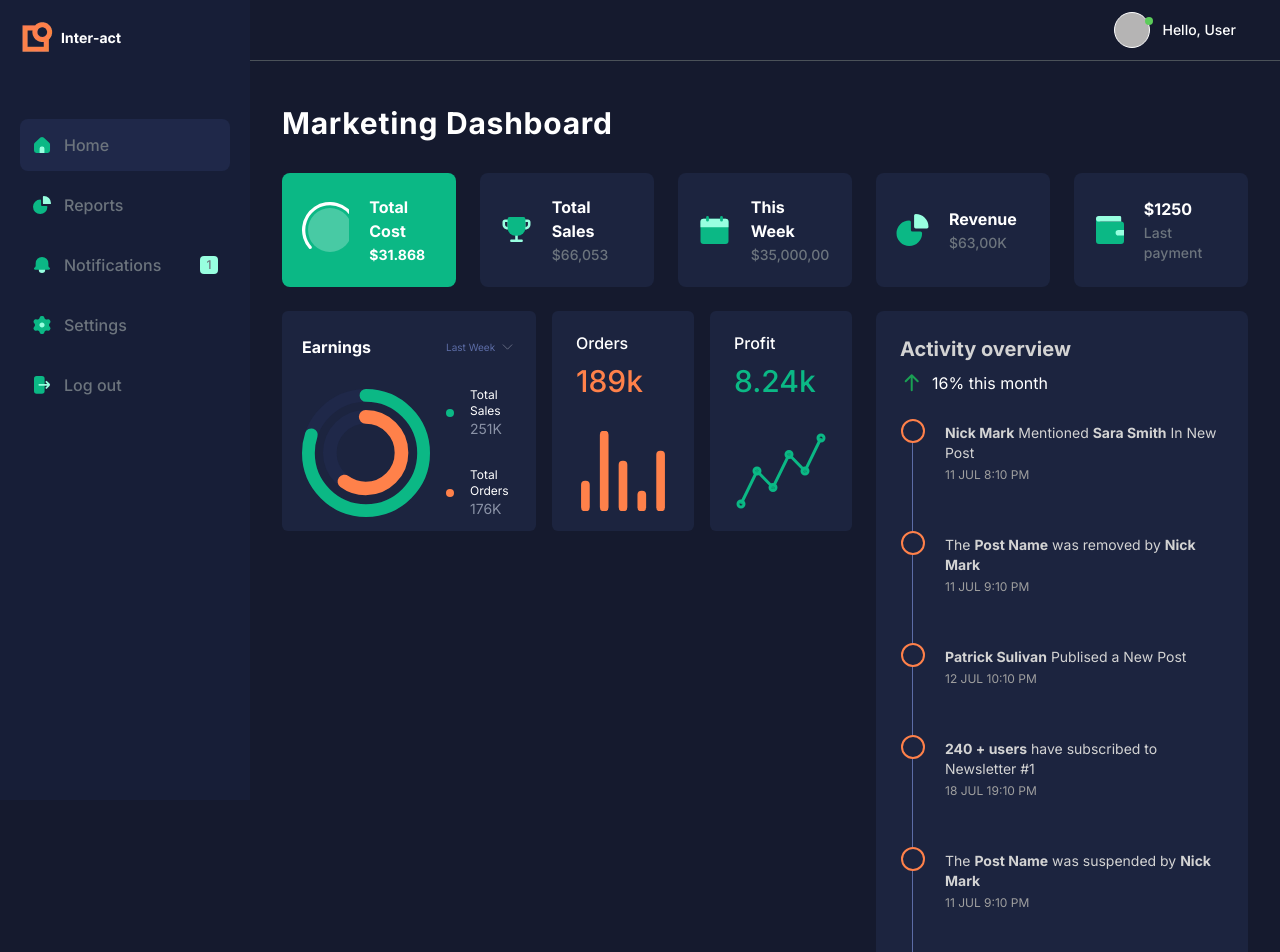
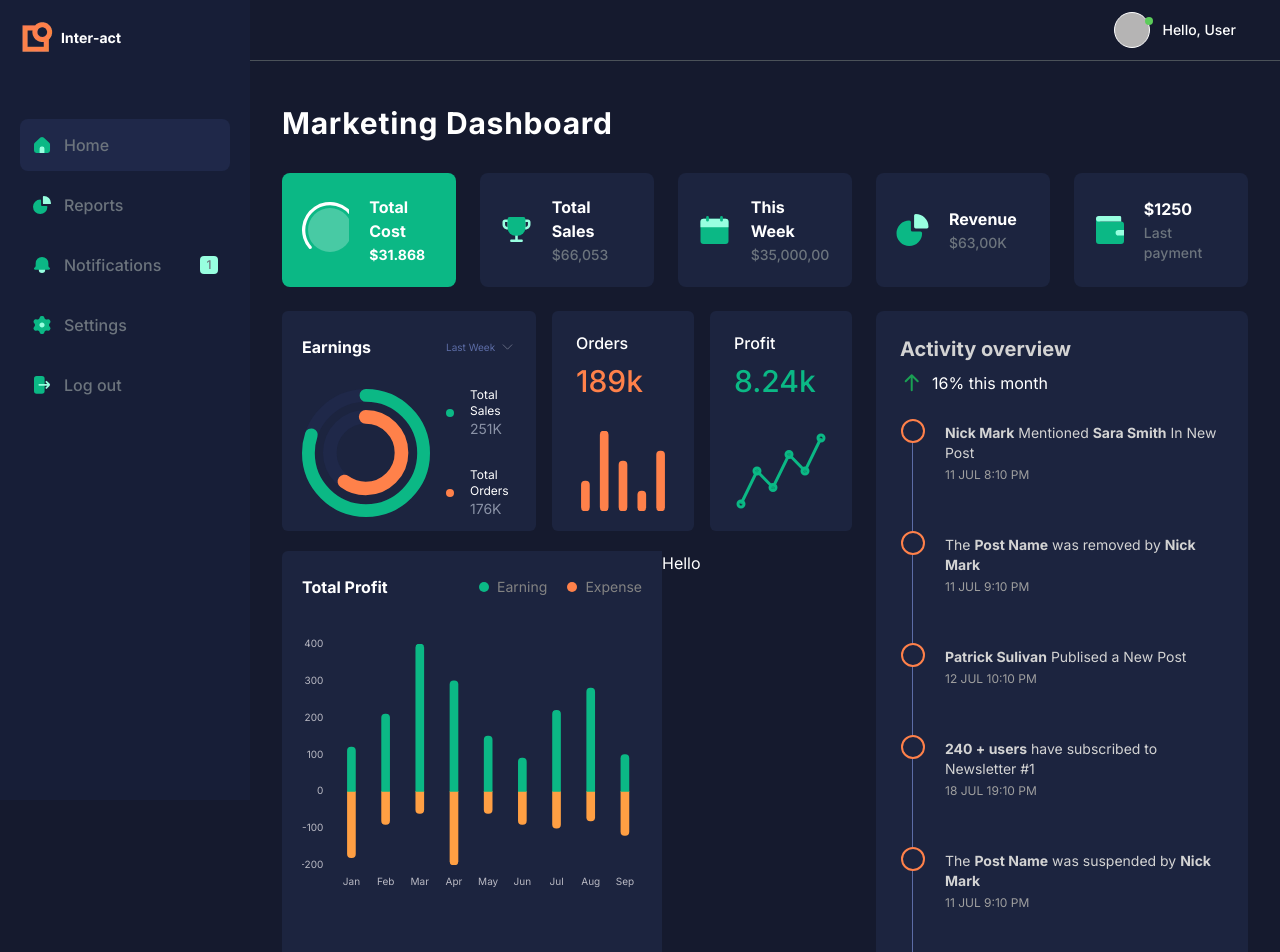
Before and after one commit to nzrmm/inter-act-dashboard, a React (Vite) app: page / in a window 1280 px wide. Shown: the top 952 px of the page. Built offline with nearby package versions, Linux system fonts and the light colour scheme.

Commit message:
feat: add card total profit component

```diff
--- a/src/data/index.tsx
+++ b/src/data/index.tsx
@@ -1,6 +1,7 @@
 import {
   IOption,
   IInformation,
+  IDataTotalProfit,
   IActivityOverview,
   IDataChartWithTotal,
 } from "@/types/data";
@@ -149,3 +150,15 @@ export const dataProfit: IDataChartWithTotal = {
     },
   ],
 };
+
+export const dataTotalProfit: IDataTotalProfit[] = [
+  { label: "Jan", earning: 120, expense: -180 },
+  { label: "Feb", earning: 210, expense: -90 },
+  { label: "Mar", earning: 400, expense: -60 },
+  { label: "Apr", earning: 300, expense: -200 },
+  { label: "May", earning: 150, expense: -60 },
+  { label: "Jun", earning: 90, expense: -90 },
+  { label: "Jul", earning: 220, expense: -100 },
+  { label: "Aug", earning: 280, expense: -80 },
+  { label: "Sep", earning: 100, expense: -120 },
+];
--- /dev/null
+++ b/src/routes/home/components/card-total-profit/index.tsx
@@ -0,0 +1,117 @@
+import cx from "classnames";
+import { Bar } from "react-chartjs-2";
+import {
+  Chart as ChartJS,
+  ChartData,
+  ChartOptions,
+  CategoryScale,
+  LinearScale,
+  BarElement,
+  Title,
+  Tooltip,
+  Legend,
+} from "chart.js";
+
+import { Dot } from "@/components/commons";
+
+import { dataTotalProfit } from "@/data";
+
+ChartJS.register(
+  CategoryScale,
+  LinearScale,
+  BarElement,
+  Title,
+  Tooltip,
+  Legend
+);
+
+const options: ChartOptions<"bar"> = {
+  responsive: true,
+  maintainAspectRatio: false,
+  plugins: {
+    legend: {
+      display: false,
+    },
+    tooltip: {
+      intersect: false,
+    },
+  },
+  scales: {
+    x: {
+      stacked: true,
+      grid: { display: false },
+      border: { display: false },
+      ticks: {
+        color: "#B9B9C3",
+        font: {
+          size: 10,
+          family: "Inter",
+        },
+      },
+    },
+    y: {
+      stacked: true,
+      grid: { display: false },
+      border: { display: false },
+      ticks: {
+        color: "#B9B9C3",
+        font: {
+          size: 10,
+          family: "Inter",
+        },
+      },
+    },
+  },
+  interaction: {
+    mode: "index",
+    intersect: false,
+  },
+};
+
+const data: ChartData<"bar"> = {
+  labels: dataTotalProfit.map((item) => item.label),
+  datasets: [
+    {
+      label: "Earning",
+      data: dataTotalProfit.map((item) => item.earning),
+      backgroundColor: "#0BB885",
+      barThickness: 8,
+      borderRadius: 16,
+    },
+    {
+      label: "Expense",
+      data: dataTotalProfit.map((item) => item.expense),
+      backgroundColor: "#FF9F43",
+      barThickness: 8,
+      borderRadius: 16,
+    },
+  ],
+};
+
+const CardTotalProfit = () => {
+  return (
+    <div className={cx("w-2/3 h-full bg-dark-04 rounded-s-md px-5 py-6")}>
+      <div className={cx("flex justify-between items-center mb-9")}>
+        <p className={cx("font-bold")}>Total Profit</p>
+
+        <div className={cx("flex items-center gap-5")}>
+          <div className={cx("flex items-center gap-2")}>
+            <Dot customClassName={cx("w-2.5 h-2.5 bg-[#0BB885]")} />
+            <p className={cx("text-sm text-[#828282]")}>Earning</p>
+          </div>
+
+          <div className={cx("flex items-center gap-2")}>
+            <Dot customClassName={cx("w-2.5 h-2.5 bg-[#FF814A]")} />
+            <p className={cx("text-sm text-[#828282]")}>Expense</p>
+          </div>
+        </div>
+      </div>
+
+      <div>
+        <Bar height={256} options={options} data={data} />
+      </div>
+    </div>
+  );
+};
+
+export default CardTotalProfit;
--- a/src/routes/home/components/index.ts
+++ b/src/routes/home/components/index.ts
@@ -2,6 +2,7 @@ import CardProfit from "@/routes/home/components/card-profit";
 import CardOrders from "@/routes/home/components/card-orders";
 import CardEarnings from "@/routes/home/components/card-earnings";
 import CardInformation from "@/routes/home/components/card-information";
+import CardTotalProfit from "@/routes/home/components/card-total-profit";
 import CardActivityOverview from "@/routes/home/components/card-activity-overview";
 
 export {
@@ -9,5 +10,6 @@ export {
   CardOrders,
   CardEarnings,
   CardInformation,
+  CardTotalProfit,
   CardActivityOverview,
 };
--- a/src/routes/home/index.tsx
+++ b/src/routes/home/index.tsx
@@ -5,6 +5,7 @@ import {
   CardOrders,
   CardEarnings,
   CardInformation,
+  CardTotalProfit,
   CardActivityOverview,
 } from "@/routes/home/components";
 
@@ -29,10 +30,16 @@ const Home = () => {
 
       <div className={cx("grid grid-cols-5 h-[600px] gap-6")}>
         <div className={cx("col-span-3")}>
-          <div className={cx("flex gap-4 h-[220px]")}>
-            <CardEarnings />
-            <CardOrders />
-            <CardProfit />
+          <div className={cx("h-full flex flex-col gap-5")}>
+            <div className={cx("flex gap-4 h-[220px]")}>
+              <CardEarnings />
+              <CardOrders />
+              <CardProfit />
+            </div>
+            <div className={cx("flex-1 flex")}>
+              <CardTotalProfit />
+              <div className={cx("w-1/3")}>Hello</div>
+            </div>
           </div>
         </div>
 
--- a/src/types/data/index.ts
+++ b/src/types/data/index.ts
@@ -58,3 +58,9 @@ export type IDataChartWithTotal = {
   total: string | number;
   values: IDataChart[];
 };
+
+export type IDataTotalProfit = {
+  label: string;
+  earning: number;
+  expense: number;
+};
```
